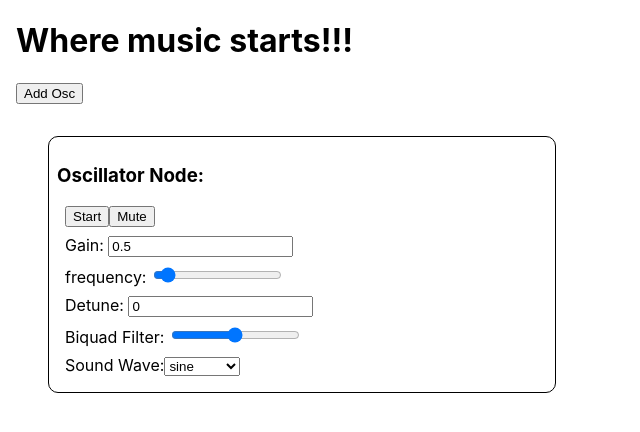
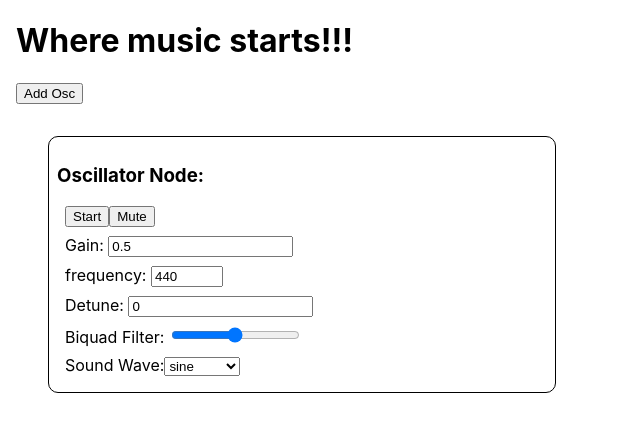
Before and after one commit to jacob-oreilly/softsono, a React (Vite) app: page / in a window 1280 px wide. Both pictures are taken after a click on the button "Add Osc". Shown: the top 432 px of the page, without its empty margins (0-640 px from the left). Built offline with nearby package versions, Linux system fonts and the light colour scheme.

Commit message:
changing properties on frequency input

```diff
--- a/src/components/MusicThing.tsx
+++ b/src/components/MusicThing.tsx
@@ -72,7 +72,7 @@ export default function MusicThing({ audioCtx, gainNode, oscOne, biquadFilterNod
                     <button className="mute" id="muteButton" onClick={muteOsc}>Mute</button>
                 </div>
                 <div className="param">Gain: <input value={gain} onChange={handleGainInput} type="number" name="gain" id="gainInput" /></div>
-                <div className="param">frequency: <input value={frequency} onChange={handleFrequencyInput} type="range" min="0" max="7050" name="frequency" id="frequencyInput" /></div>
+                <div className="param">frequency: <input value={frequency} onChange={handleFrequencyInput} type="number" min="0" max="7050" name="frequency" id="frequencyInput" /></div>
                 <div className="param">Detune: <input value={detune} onChange={handleDetuneInput} type="number" name="detune" id="detuneInput" /></div>
                 <div className="param">Biquad Filter: <input value={biquadFilter} onChange={handleBiquadFilterInput} type="range" min="0" max="7050" name="frequency" id="frequencyInput" /></div>
                 <div className="param">
```
